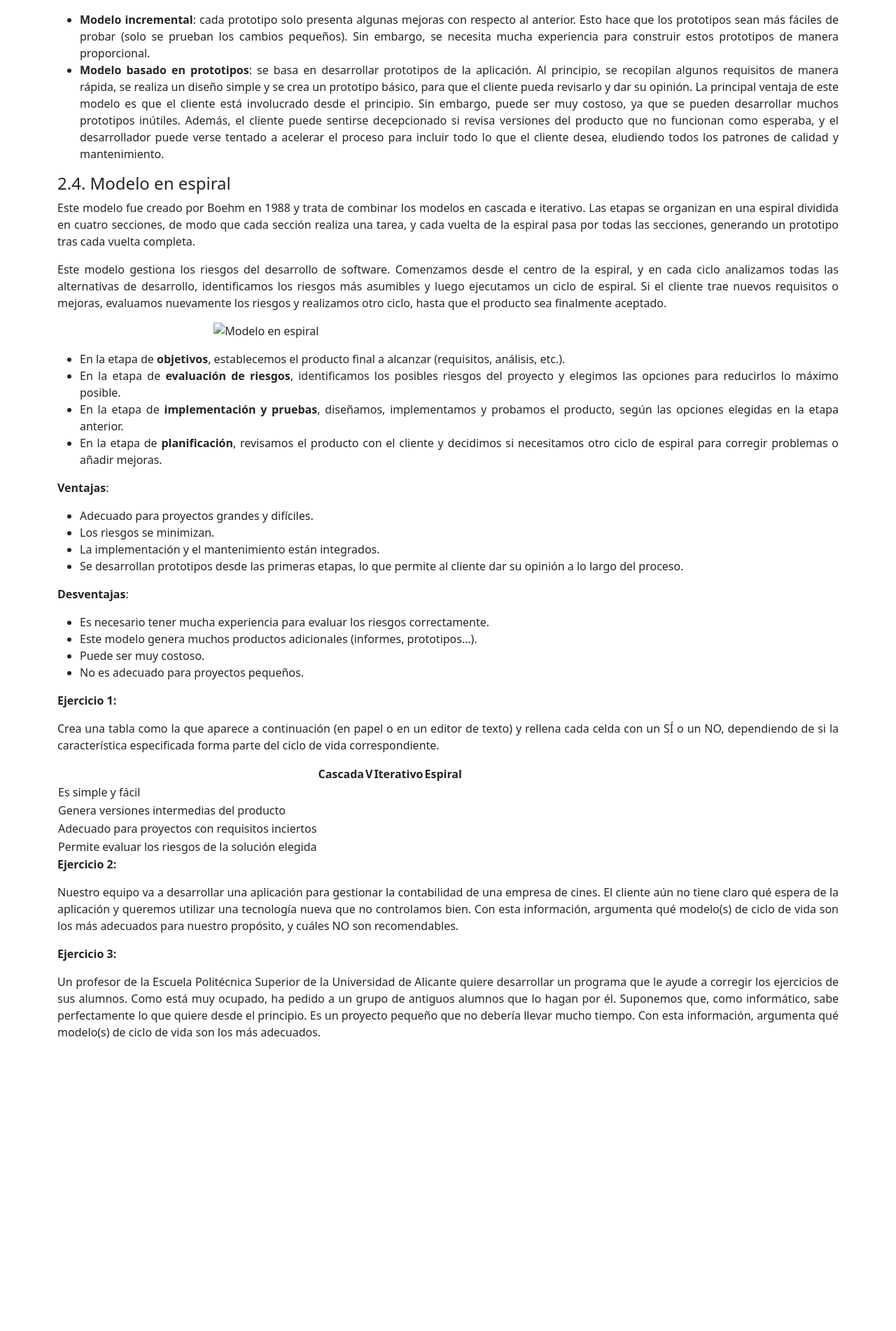
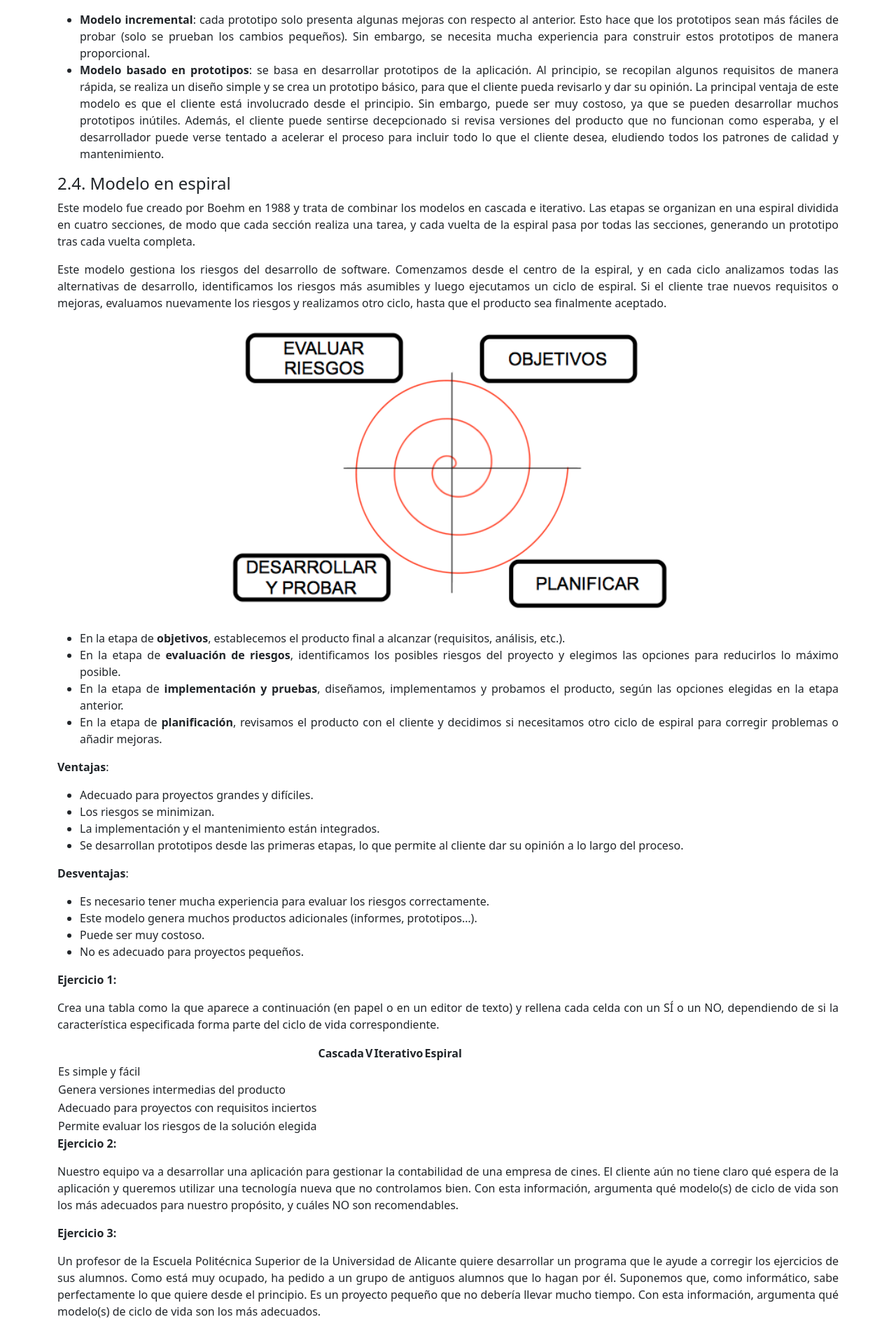
Before and after one commit to fperezIES/proyecto, a Jekyll site: the page built from UD1/life_cycle_software.md, in a window 1280 px wide. Shown: the part 3660-5562 px from the top of the page at 70% size. Built offline with Jekyll 4.4.1, drawn with Linux system fonts in a browser that asks for light colours; our own code applies the rules of GitHub Pages for plain Markdown files; before the commit the page ends 5163 px from its top, so only the background shows below that.

Commit message:
Corrección enlace imagen

```diff
--- a/UD1/life_cycle_software.md
+++ b/UD1/life_cycle_software.md
@@ -108,7 +108,7 @@
 Este modelo gestiona los riesgos del desarrollo de software. Comenzamos desde el centro de la espiral, y en cada ciclo analizamos todas las alternativas de desarrollo, identificamos los riesgos más asumibles y luego ejecutamos un ciclo de espiral. Si el cliente trae nuevos requisitos o mejoras, evaluamos nuevamente los riesgos y realizamos otro ciclo, hasta que el producto sea finalmente aceptado.
 
 
-![Modelo en espiral](../img/ED_b1_tema03-04-modelo_espiral.png){:class="center"}
+![Modelo en espiral](img/ED_b1_tema03-04-modelo_espiral.png){:class="center"}
 
 - En la etapa de **objetivos**, establecemos el producto final a alcanzar (requisitos, análisis, etc.).
 - En la etapa de **evaluación de riesgos**, identificamos los posibles riesgos del proyecto y elegimos las opciones para reducirlos lo máximo posible.
```
